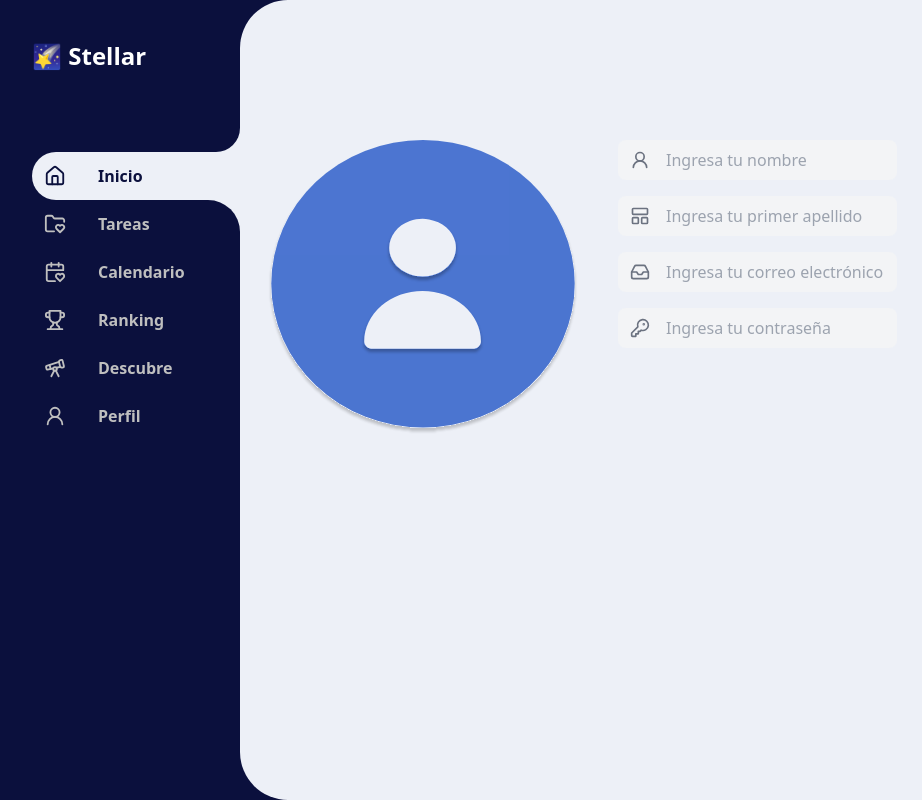
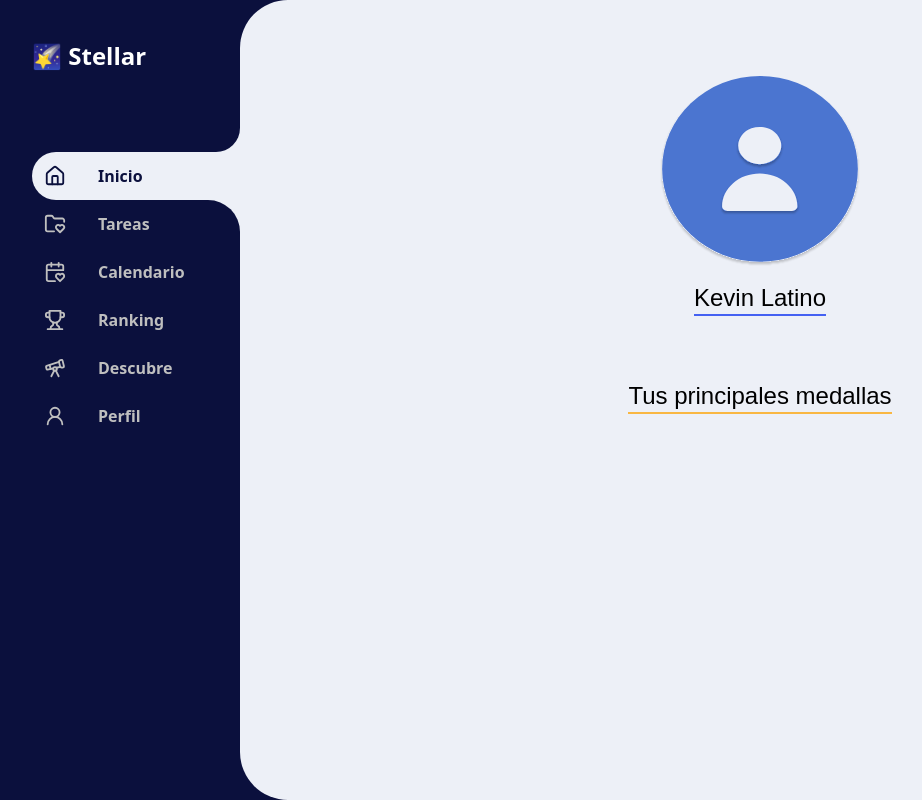
Before and after one commit to KevinLatino/Stellar-Frontend, a React (Vite) app: page /sidebar/profile in a window 1280 px wide. Shown: the whole page, without its empty margins (0-922 px from the left). Built offline with nearby package versions, Linux system fonts and the light colour scheme.

Commit message:
adding some new styles

```diff
--- a/src/Screens/ProfileScreen.jsx
+++ b/src/Screens/ProfileScreen.jsx
@@ -17,51 +17,13 @@ const ProfileScreen = () => {
 
     return (
         <>
-            <div className='mt-[7rem]'>
-                <div className='flex gap-10'>
-                    <img src={Profile} width={310} />
-                    <div className='flex flex-col'>
-                        <div className="relative mb-4 w-full max-w-md">
-                            <UserRound size={20} className="absolute left-3 top-1/2 transform -translate-y-1/2 text-gray-500" />
-                            <input
-                                type="text"
-                                placeholder="Ingresa tu nombre"
-                                className="bg-gray-100 text-gray-800 py-2 pl-12 w-full rounded-lg focus:outline-none focus:ring-2 focus:ring-blue-500"
-                                onChange={event => createFormSetter("name")(event.target.value)}
-                                value={formState.name}
-                            />
-                        </div>
-                        <div className="relative mb-4 w-full max-w-md">
-                            <LayoutPanelTop size={20} className="absolute left-3 top-1/2 transform -translate-y-1/2 text-gray-500" />
-                            <input
-                                type="text"
-                                placeholder="Ingresa tu primer apellido"
-                                className="bg-gray-100 text-gray-800 py-2 pl-12 w-full rounded-lg focus:outline-none focus:ring-2 focus:ring-blue-500"
-                                onChange={event => createFormSetter("lastName")(event.target.value)}
-                                value={formState.lastName}
-                            />
-                        </div>
-                        <div className="relative mb-4 w-full max-w-md">
-                            <Inbox size={20} className="absolute left-3 top-1/2 transform -translate-y-1/2 text-gray-500" />
-                            <input
-                                type="text"
-                                placeholder="Ingresa tu correo electrónico"
-                                className="bg-gray-100 text-gray-800 py-2 pl-12 w-full rounded-lg focus:outline-none focus:ring-2 focus:ring-blue-500"
-                                onChange={event => createFormSetter("email")(event.target.value)}
-                                value={formState.email}
-                            />
-                        </div>
-                        <div className="relative mb-4 w-full max-w-md">
-                            <KeyRound size={20} className="absolute left-3 top-1/2 transform -translate-y-1/2 text-gray-500" />
-                            <input
-                                type="password"
-                                placeholder="Ingresa tu contraseña"
-                                className="bg-gray-100 text-gray-800 py-2 pl-12 w-full rounded-lg focus:outline-none focus:ring-2 focus:ring-blue-500"
-                                onChange={event => createFormSetter("password")(event.target.value)}
-                                value={formState.password}
-                            />
-                        </div>
-                    </div>
+            <div className='mt-[3rem]'>
+                <div className='flex justify-center items-center flex-col gap-y-4'>
+                    <img src={Profile} width={200} />
+                    <h1 className='font-raleway text-2xl border-b-2 border-light-blue'>Kevin Latino</h1>
+                </div>
+                <div className='flex justify-center items-center mt-[4rem]'>
+                    <h1 className='font-raleway text-2xl border-b-2 border-light-yellow'>Tus principales medallas</h1>
                 </div>
             </div>
         </>
```
